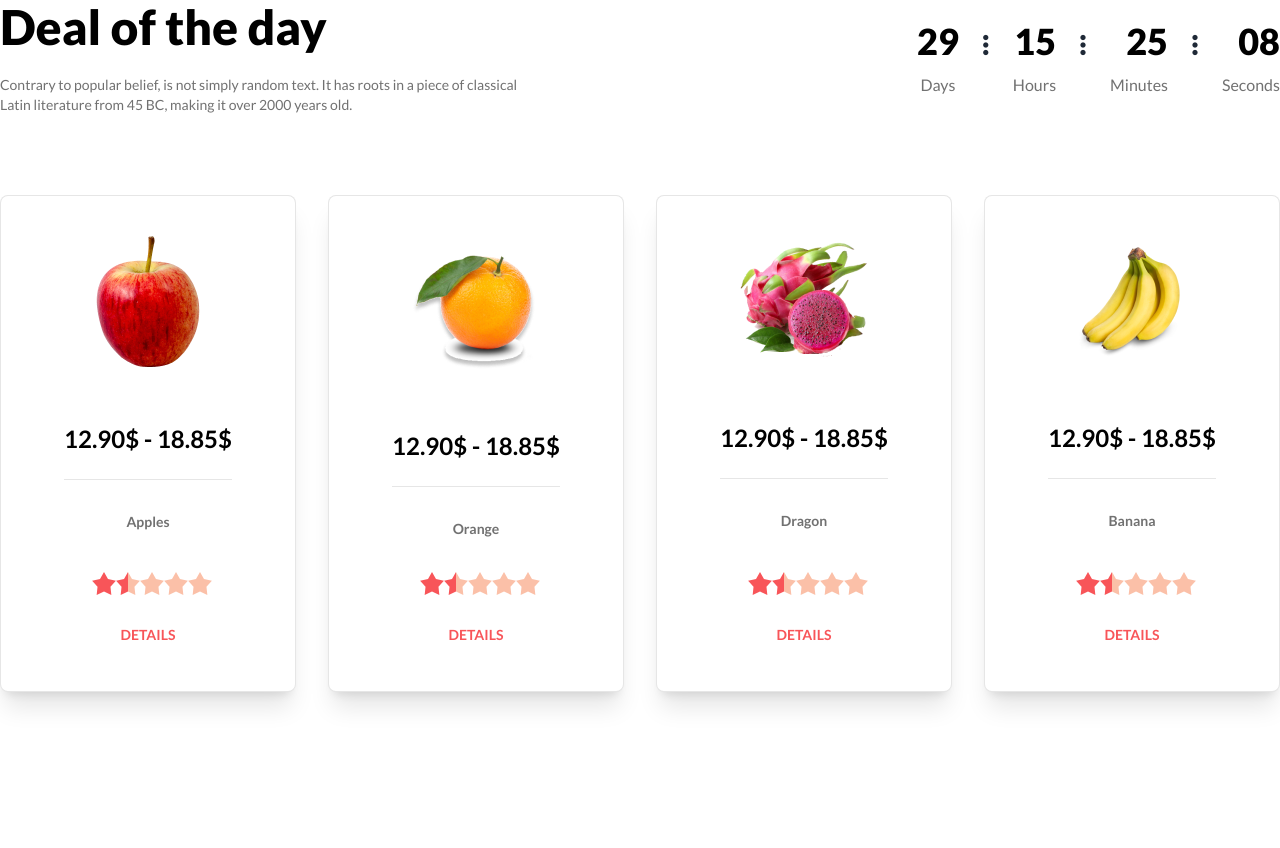
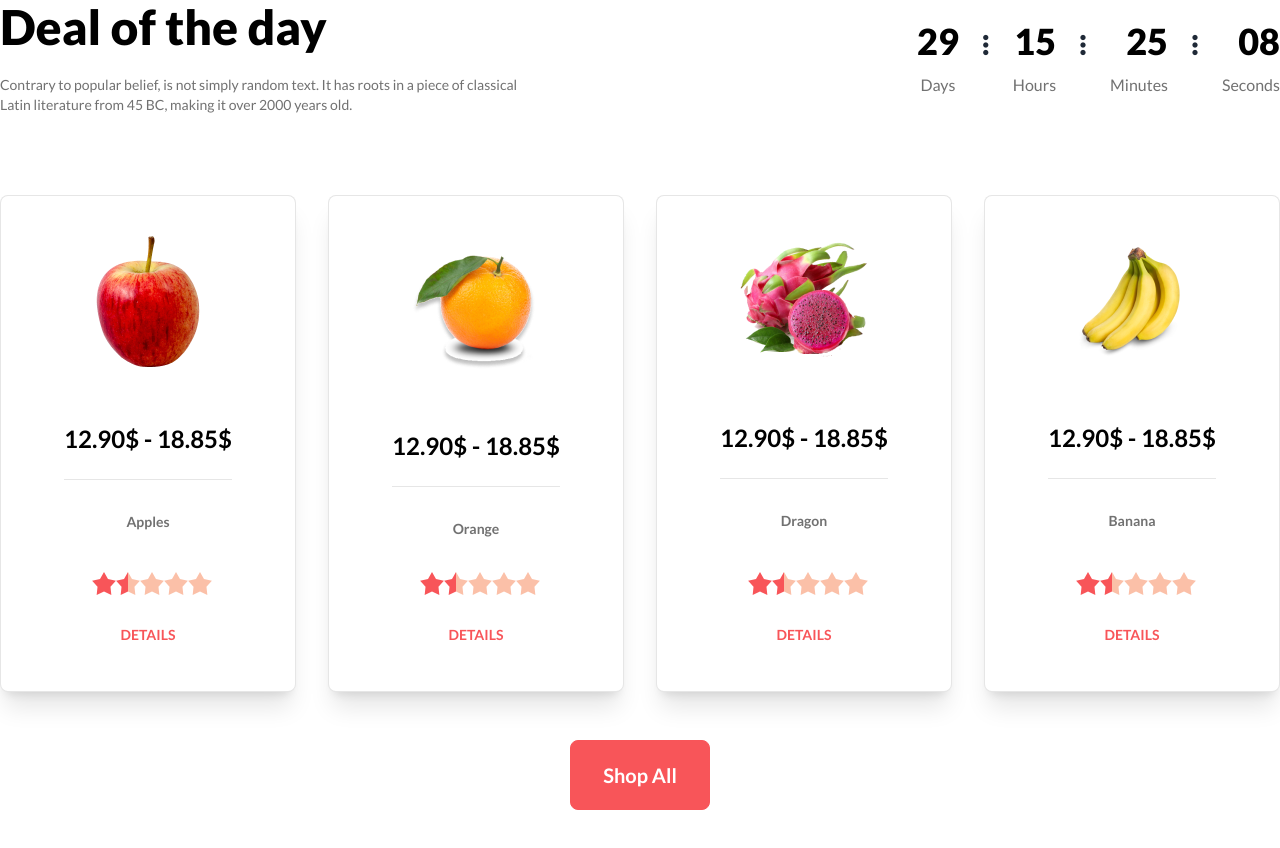
Before and after one commit to MeghlaKhatun/B8A3-fruit-brust-assignment, a plain HTML site: page index.html in a window 1280 px wide. Shown: the part 1399-2247 px from the top of the page. Before the commit the page ends 2219 px from the top, so only its background shows below. Drawn offline with nearby package versions, Linux system fonts and the light colour scheme.

Commit message:
added a deal button

```diff
--- a/index.html
+++ b/index.html
@@ -650,6 +650,9 @@
 
       </div>
 
+      <div class="flex justify-center mt-12">
+        <button class="btn-border bg-[#F85559] text-white py-5 px-8 text-xl font-semibold">Shop All </button>
+      </div>
 
     </section>
 
```
